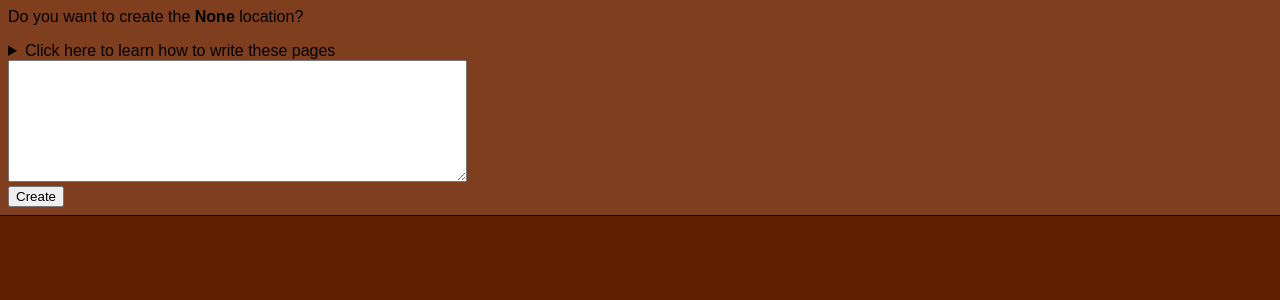
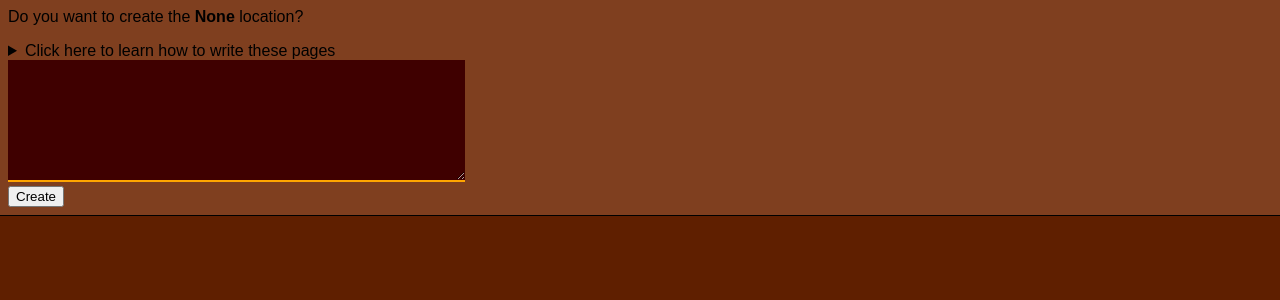
Before and after one commit to RefriZaddo/CoTA-GAME, a Flask app: page /create in a window 1280 px wide. Shown: the part 39-339 px from the top of the page. Run offline with Flask 3, Linux system fonts and the light colour scheme.

Commit message:
HEATHCLIIIIIIIFF

```diff
--- a/static/style.css
+++ b/static/style.css
@@ -2,6 +2,13 @@ body {
     font-family: "Century Gothic", "Liberation Sans", "Helvetica Neue", sans-serif;
     background: #5f1f00;
     margin: 0;
+}
+
+textarea {
+    background-color: #3f0000;
+    color: #ffefdf;
+    border: none;
+    border-bottom: 2px solid orange;
 }
 
 article {
```
